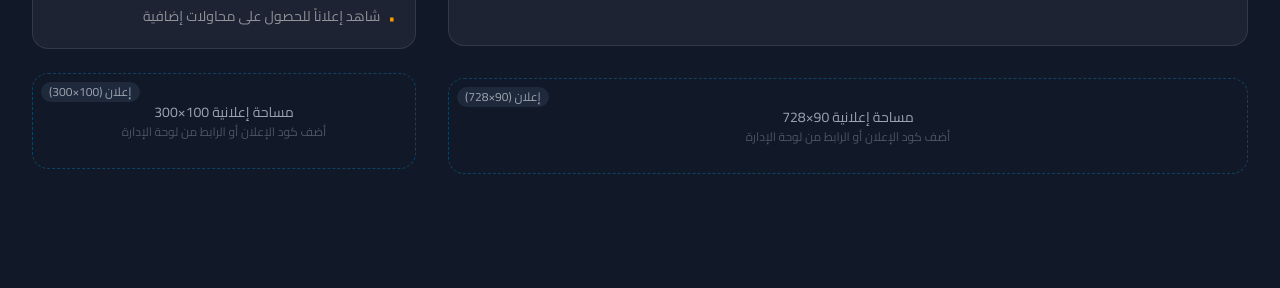
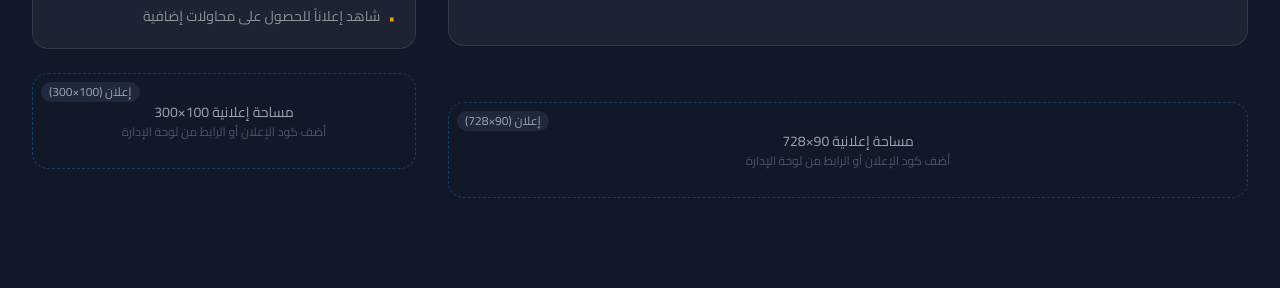
Before and after one commit to abubakr775878004-del/TawasulFree, a React (Vite) app: page /games/g1 in a window 1280 px wide. Shown: the part 631-919 px from the top of the page. Built offline with nearby package versions, Linux system fonts and the light colour scheme.

Commit message:
Update GamePlayPage.tsx

```diff
--- a/src/pages/GamePlayPage.tsx
+++ b/src/pages/GamePlayPage.tsx
@@ -23,7 +23,7 @@ export default function GamePlayPage() {
   }
 
   return (
-    <div className="page-enter page-container py-10">
+    <div className="page-enter page-container py-10 pb-20">
       {/* Back */}
       <button
         onClick={() => navigate('/games')}
@@ -35,16 +35,16 @@ export default function GamePlayPage() {
 
       <div className="grid grid-cols-1 lg:grid-cols-3 gap-8">
         {/* Game Area */}
-        <div className="lg:col-span-2">
-          <div className="mb-6">
+        <div className="lg:col-span-2 space-y-6">
+          <div>
             <h1 className="text-3xl font-black text-white mb-2">{game.titleAr}</h1>
             <p className="text-white/50">{game.description}</p>
           </div>
 
           <QuizGameEngine game={game} onClose={() => navigate('/games')} />
 
-          {/* Dynamic Ad Slot - إعلان تفاعلي أسفل اللعبة */}
-          <div className="mt-8">
+          {/* Dynamic Ad Slot - إعلان تفاعلي أسفل اللعبة مع مساحة كافية للزر */}
+          <div className="pt-4 pb-6">
             <DynamicAdSlot slotId="game_page_bottom_banner" defaultSize="90×728" />
           </div>
         </div>
@@ -83,7 +83,7 @@ export default function GamePlayPage() {
           {/* Rules */}
           <div className="glass-card p-5">
             <h3 className="font-bold text-white mb-3 flex items-center gap-2">
-              <Shield size= {16} className="text-brand-secondary" />
+              <Shield size={16} className="text-brand-secondary" />
               قواعد اللعبة
             </h3>
             <ul className="space-y-2 text-white/50 text-sm">
@@ -107,7 +107,9 @@ export default function GamePlayPage() {
           </div>
 
           {/* Dynamic Ad Slot - إعلان تفاعلي في الشريط الجانبي */}
-          <DynamicAdSlot slotId="game_page_sidebar_ad" defaultSize="100×300" />
+          <div className="pb-6">
+            <DynamicAdSlot slotId="game_page_sidebar_ad" defaultSize="100×300" />
+          </div>
         </div>
       </div>
     </div>
```
